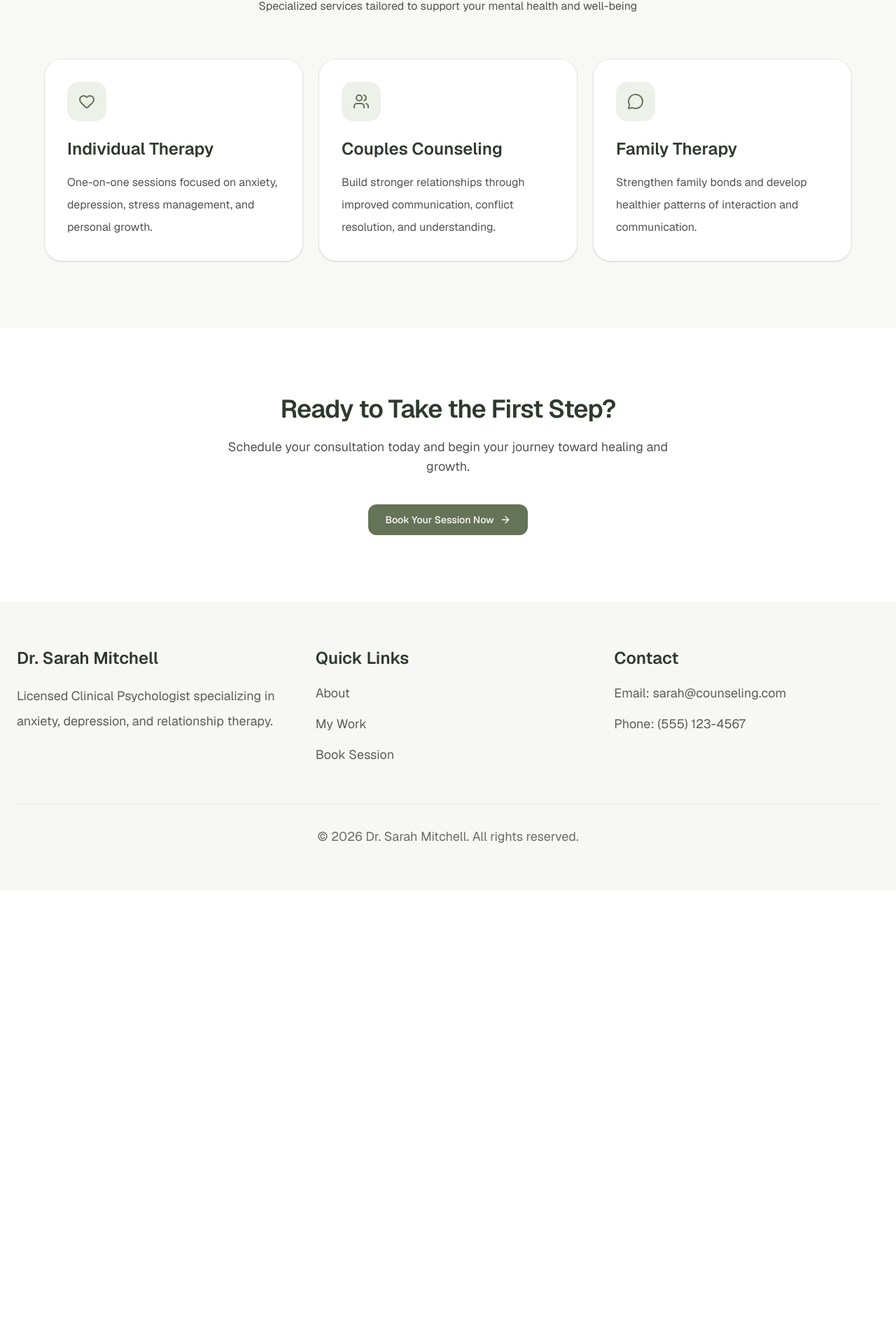
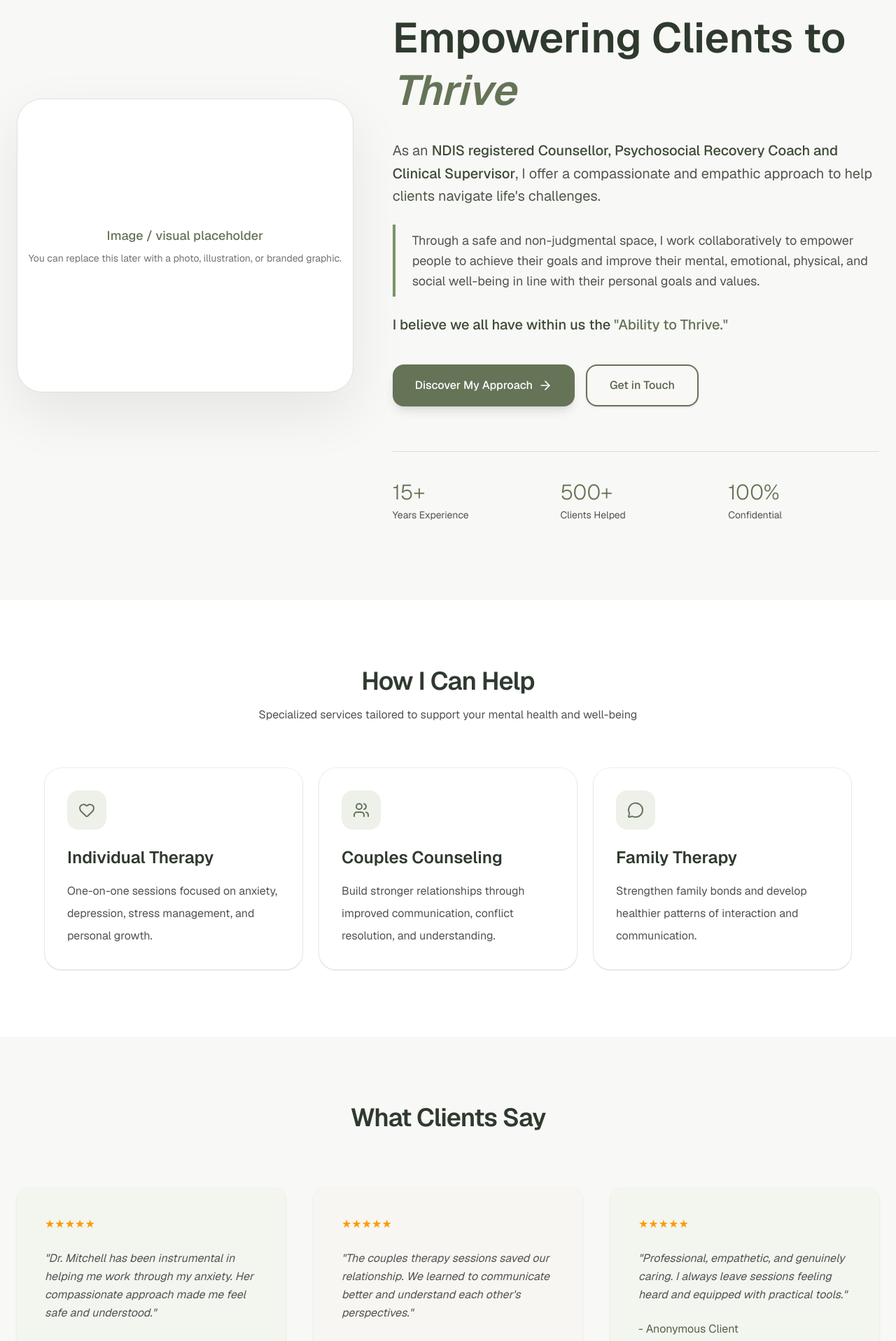
Before and after one commit to ltsMaven/-team218-app_fit3048, a Next.js app in the folder my-app/: page / in a window 1280 px wide. Shown: the part 871-2788 px from the top of the page at 70% size. Before the commit the page ends 2145 px from the top, so only its background shows below. Built offline with nearby package versions, Linux system fonts and the light colour scheme.

Commit message:
edit the home page

```diff
--- a/my-app/src/app/page.js
+++ b/my-app/src/app/page.js
@@ -1,4 +1,4 @@
-import { Heart, Users, MessageCircle, ArrowRight } from "lucide-react";
+import { Heart, Users, MessageCircle, ArrowRight, Sun } from "lucide-react";
 
 const services = [
   {
@@ -21,12 +21,33 @@ const services = [
   },
 ];
 
+const testimonials = [
+  {
+    quote:
+      "Dr. Mitchell has been instrumental in helping me work through my anxiety. Her compassionate approach made me feel safe and understood.",
+    author: "Anonymous Client",
+    bgClass: "bg-[#f3f6ef]",
+  },
+  {
+    quote:
+      "The couples therapy sessions saved our relationship. We learned to communicate better and understand each other's perspectives.",
+    author: "Anonymous Client",
+    bgClass: "bg-[#f8f6f2]",
+  },
+  {
+    quote:
+      "Professional, empathetic, and genuinely caring. I always leave sessions feeling heard and equipped with practical tools.",
+    author: "Anonymous Client",
+    bgClass: "bg-[#f3f6ef]",
+  },
+];
+
 export default function Home() {
   return (
     <>
       <section
         id="home"
-        className="relative isolate flex min-h-[calc(100vh-145px)] items-center overflow-hidden"
+        className="relative isolate flex min-h-[calc(100vh-145px)] items-center overflow-hidden bg-white"
       >
         <video
           className="absolute inset-0 h-full w-full object-cover"
@@ -67,7 +88,93 @@ export default function Home() {
         </div>
       </section>
 
-      <section className="bg-[#f8f8f6] px-6 py-24">
+      <section className="bg-[#f8f8f6] px-6 py-24 lg:py-28">
+        <div className="mx-auto grid max-w-7xl items-center gap-14 lg:grid-cols-12">
+          <div className="lg:col-span-5">
+            <div className="flex h-[420px] items-center justify-center rounded-[36px] border border-[#dfe3d9] bg-white shadow-[0_30px_80px_rgba(0,0,0,0.08)]">
+              <div className="text-center">
+                <p className="text-lg font-medium text-[#657357]">
+                  Image / visual placeholder
+                </p>
+                <p className="mt-2 text-sm text-neutral-500">
+                  You can replace this later with a photo, illustration, or
+                  branded graphic.
+                </p>
+              </div>
+            </div>
+          </div>
+
+          <div className="lg:col-span-7">
+            <div className="mb-6 inline-flex items-center gap-2 rounded-full bg-[#ecefe8] px-5 py-2">
+              <Sun className="h-[18px] w-[18px] text-[#657357]" />
+              <span className="text-sm font-medium tracking-wide text-[#44503d]">
+                ABOUT MY PRACTICE
+              </span>
+            </div>
+
+            <h2 className="mb-8 text-4xl font-semibold leading-tight text-[#2f3a2f] sm:text-5xl lg:text-6xl">
+              Empowering Clients to{" "}
+              <span className="italic text-[#657357]">Thrive</span>
+            </h2>
+
+            <div className="mb-10 space-y-6">
+              <p className="text-xl leading-relaxed text-[#4f574a]">
+                As an{" "}
+                <span className="font-medium text-[#3e4a37]">
+                  NDIS registered Counsellor, Psychosocial Recovery Coach and
+                  Clinical Supervisor
+                </span>
+                , I offer a compassionate and empathic approach to help clients
+                navigate life&apos;s challenges.
+              </p>
+
+              <div className="border-l-4 border-[#7b9468] pl-6 py-2">
+                <p className="text-lg leading-relaxed text-neutral-600">
+                  Through a safe and non-judgmental space, I work
+                  collaboratively to empower people to achieve their goals and
+                  improve their mental, emotional, physical, and social
+                  well-being in line with their personal goals and values.
+                </p>
+              </div>
+
+              <p className="text-xl font-medium leading-relaxed text-[#3e4a37]">
+                I believe we all have within us the{" "}
+                <span className="text-[#657357]">
+                  &quot;Ability to Thrive.&quot;
+                </span>
+              </p>
+            </div>
+
+            <div className="flex flex-col gap-4 sm:flex-row">
+              <button className="inline-flex items-center justify-center gap-2 rounded-2xl bg-[#657357] px-8 py-4 text-base font-medium text-white shadow-lg transition hover:bg-[#556248]">
+                Discover My Approach
+                <ArrowRight className="h-5 w-5" />
+              </button>
+
+              <button className="inline-flex items-center justify-center rounded-2xl border-2 border-[#657357] px-8 py-4 text-base font-medium text-[#556248] shadow-sm transition hover:bg-[#f2f5ef]">
+                Get in Touch
+              </button>
+            </div>
+
+            <div className="mt-16 grid grid-cols-3 gap-6 border-t border-[#d9ded2] pt-10">
+              <div>
+                <p className="mb-1 text-3xl font-light text-[#657357]">15+</p>
+                <p className="text-sm text-neutral-600">Years Experience</p>
+              </div>
+              <div>
+                <p className="mb-1 text-3xl font-light text-[#657357]">500+</p>
+                <p className="text-sm text-neutral-600">Clients Helped</p>
+              </div>
+              <div>
+                <p className="mb-1 text-3xl font-light text-[#657357]">100%</p>
+                <p className="text-sm text-neutral-600">Confidential</p>
+              </div>
+            </div>
+          </div>
+        </div>
+      </section>
+
+      <section className="bg-white px-6 py-24">
         <div className="mx-auto max-w-6xl">
           <div className="text-center">
             <h2 className="text-3xl font-semibold tracking-tight text-[#2f3a2f] sm:text-4xl">
@@ -106,6 +213,39 @@ export default function Home() {
         </div>
       </section>
 
+      <section className="bg-[#f8f8f6] px-6 py-24">
+        <div className="mx-auto max-w-7xl">
+          <div className="mb-20 text-center">
+            <h2 className="text-3xl font-semibold tracking-tight text-[#2f3a2f] sm:text-4xl">
+              What Clients Say
+            </h2>
+          </div>
+
+          <div className="grid grid-cols-1 gap-10 md:grid-cols-3">
+            {testimonials.map((testimonial, index) => (
+              <article
+                key={index}
+                className={`${testimonial.bgClass} rounded-2xl p-10 shadow-sm`}
+              >
+                <div className="mb-6">
+                  <div className="mb-6 flex text-amber-500">
+                    {[...Array(5)].map((_, i) => (
+                      <span key={i}>★</span>
+                    ))}
+                  </div>
+
+                  <p className="italic leading-relaxed text-neutral-600">
+                    &quot;{testimonial.quote}&quot;
+                  </p>
+                </div>
+
+                <p className="text-[#556248]">- {testimonial.author}</p>
+              </article>
+            ))}
+          </div>
+        </div>
+      </section>
+
       <section className="bg-white px-6 py-24">
         <div className="mx-auto max-w-4xl text-center">
           <h2 className="text-3xl font-semibold tracking-tight text-[#2f3a2f] sm:text-4xl">
```
